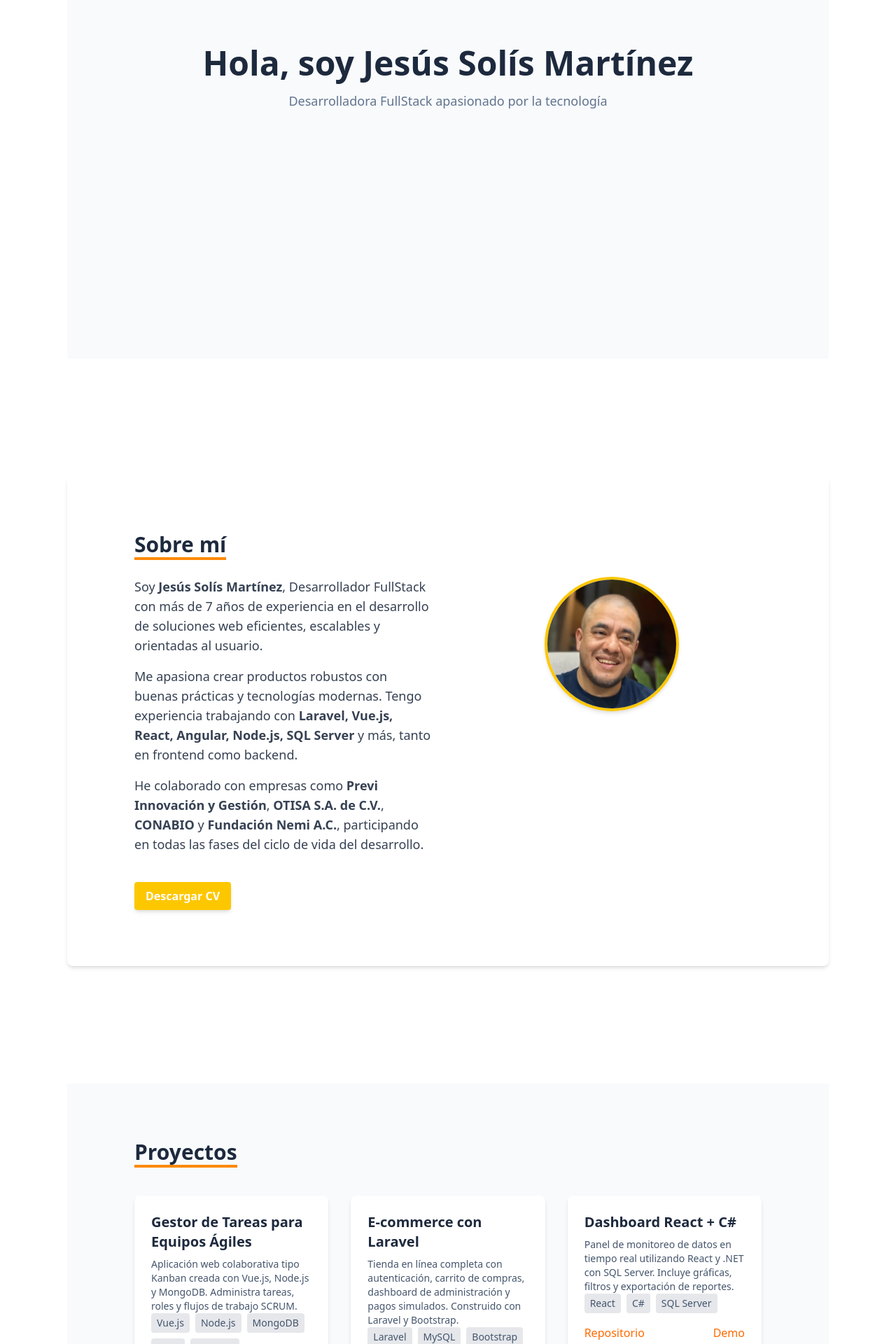
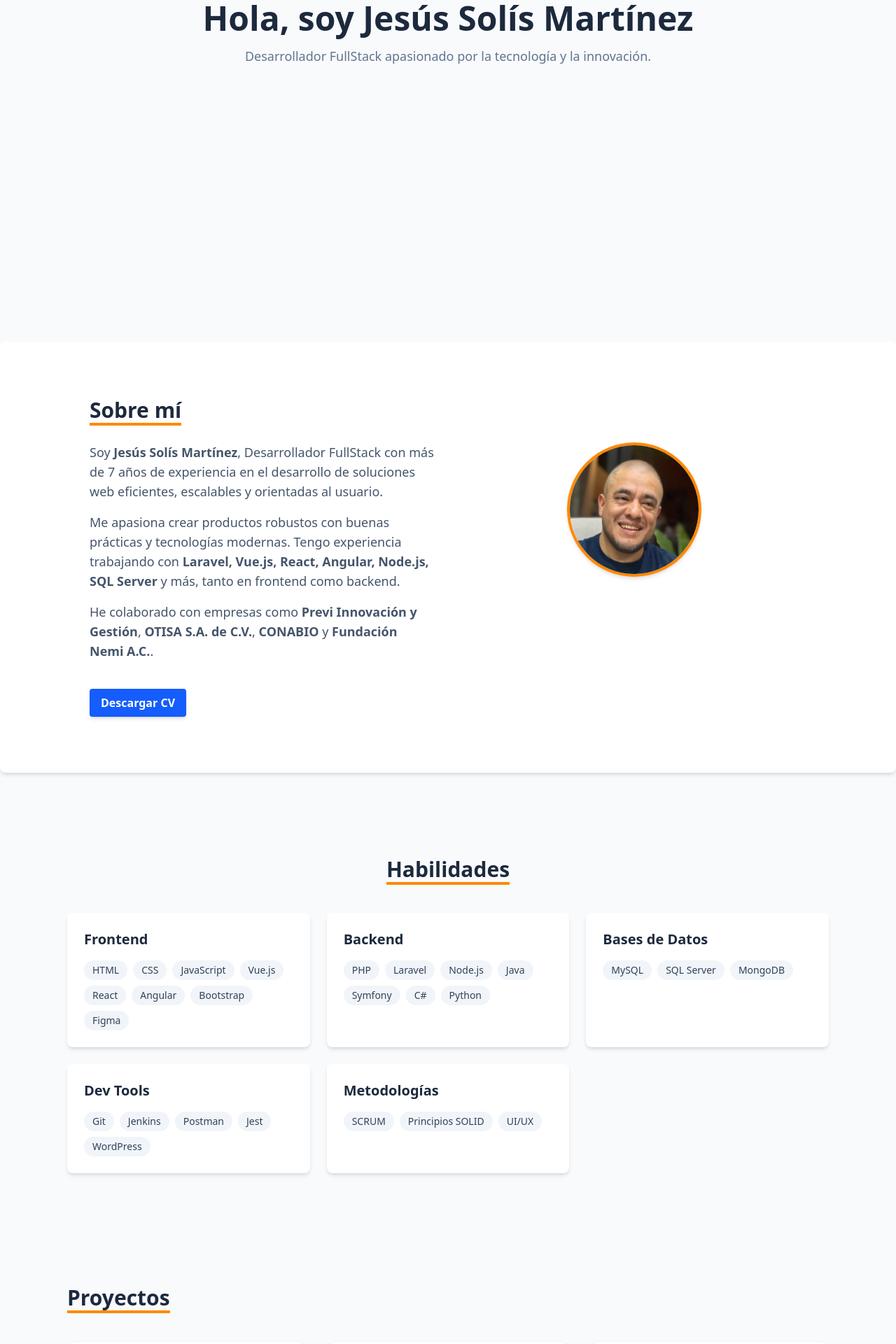
Before and after one commit to Jesus1508/portafolio_jesussolis, a React (Vite) app: page / in a window 1280 px wide. Shown: the part 420-2340 px from the top of the page at 70% size. Built offline with nearby package versions, Linux system fonts and the light colour scheme.

Commit message:
Añadiendo Skills

```diff
--- a/src/App.jsx
+++ b/src/App.jsx
@@ -4,6 +4,7 @@ import About from "./pages/About";
 import Projects from "./pages/Projects";
 import Contact from "./pages/Contact";
 import Resume from "./pages/Resume";
+import Skills from "./pages/Skills";
 
 function App() {
   return (
@@ -11,6 +12,7 @@ function App() {
       <Navbar />
       <Home />
       <About />
+      <Skills />
       <Projects />
       <Resume />
       <Contact />
--- a/src/components/Navbar.jsx
+++ b/src/components/Navbar.jsx
@@ -7,6 +7,7 @@ const Navbar = () => {
   const links = [
     { label: "Inicio", to: "inicio" },
     { label: "Sobre mí", to: "acercade" },
+    { label: "Habilidades", to: "habilidades" },
     { label: "Proyectos", to: "proyectos" },
     { label: "CV", to: "cv" },
     { label: "Contacto", to: "contacto" },
--- a/src/components/ProjectCard.jsx
+++ b/src/components/ProjectCard.jsx
@@ -1,21 +1,21 @@
 const ProjectCard = ({ title, description, tech, repo, demo }) => {
   return (
-      <div className="bg-white shadow-md rounded-lg p-6 hover:shadow-lg transition">
+    <div className="bg-white shadow-md rounded-xl p-6 hover:shadow-lg transition border border-slate-100">
       <div>
         <h3 className="text-xl text-blue-700 font-semibold">{title}</h3>
         <p className="text-sm mt-2 text-slate-600">{description}</p>
-          <div className="flex flex-wrap gap-2 mb-4">
+        <div className="flex flex-wrap gap-2 mt-4">
           {tech.map((t, index) => (
             <span
               key={index}
-                className="bg-gray-200 text-sm px-2 py-1 rounded font-medium"
+              className="bg-slate-100 text-sm px-2 py-1 rounded-full font-medium text-slate-600"
             >
               {t}
             </span>
           ))}
         </div>
       </div>
-        <div className="flex justify-between mt-4">
+      <div className="flex justify-between mt-6 text-sm font-medium">
         <a
           href={repo}
           target="_blank"
--- a/src/pages/About.jsx
+++ b/src/pages/About.jsx
@@ -4,52 +4,50 @@ const About = () => {
   return (
     <motion.section
       id="acercade"
-        className="bg-white py-16 px-6 md:px-24"
+      className="py-20 px-6 md:px-24 bg-white shadow-md rounded-lg my-10"
       initial={{ opacity: 0, y: 50 }}
       whileInView={{ opacity: 1, y: 0 }}
       transition={{ duration: 0.6 }}
       viewport={{ once: true }}
     >
-      <section id="acercade" className="py-20 bg-white shadow-md px-6 md:px-24 rounded-lg my-10">
       <div className="max-w-5xl mx-auto">
         <h2 className="text-3xl font-bold text-blue-700 border-b-4 border-orange-400 inline-block mb-6">
           Sobre mí
         </h2>
 
         <div className="flex flex-col md:flex-row items-start gap-10">
-            {/* Columna de texto */}
+          {/* Texto */}
           <div className="flex-1">
-              <p className="text-gray-700 mb-4 text-lg">
+            <p className="text-slate-600 mb-4 text-lg">
               Soy <strong>Jesús Solís Martínez</strong>, Desarrollador FullStack con más de 7 años de experiencia en el desarrollo de soluciones web eficientes, escalables y orientadas al usuario.
             </p>
-              <p className="text-gray-700 mb-4 text-lg">
+            <p className="text-slate-600 mb-4 text-lg">
               Me apasiona crear productos robustos con buenas prácticas y tecnologías modernas. Tengo experiencia trabajando con <strong>Laravel, Vue.js, React, Angular, Node.js, SQL Server</strong> y más, tanto en frontend como backend.
             </p>
-              <p className="text-gray-700 mb-4 text-lg">
-                He colaborado con empresas como <strong>Previ Innovación y Gestión</strong>, <strong>OTISA S.A. de C.V.</strong>, <strong>CONABIO</strong> y <strong>Fundación Nemi A.C.</strong>, participando en todas las fases del ciclo de vida del desarrollo.
+            <p className="text-slate-600 mb-4 text-lg">
+              He colaborado con empresas como <strong>Previ Innovación y Gestión</strong>, <strong>OTISA S.A. de C.V.</strong>, <strong>CONABIO</strong> y <strong>Fundación Nemi A.C.</strong>.
             </p>
 
             <a
               href="/CV_CJSM_2025.pdf"
               target="_blank"
               rel="noopener noreferrer"
-                className="inline-block mt-6 bg-yellow-400 hover:bg-yellow-500 text-white font-semibold py-2 px-4 rounded shadow-md transition duration-300"
+              className="inline-block mt-6 bg-blue-600 hover:bg-blue-700 text-white font-semibold py-2 px-4 rounded shadow-md transition duration-300"
             >
               Descargar CV
             </a>
           </div>
 
-            {/* Columna de imagen (opcional) */}
+          {/* Imagen */}
           <div className="flex-1 text-center">
             <img
-                src="/src/assets/profile.jpg" // Reemplaza esto con la imagen que desees
+              src="/src/assets/profile.jpg"
               alt="Foto de Carmen"
-                className="rounded-full mx-auto w-48 h-48 object-cover border-4 border-yellow-400 shadow-md"
+              className="rounded-full mx-auto w-48 h-48 object-cover border-4 border-orange-400 shadow-md"
             />
           </div>
         </div>
       </div>
-      </section>
     </motion.section>
   );
 };
--- a/src/pages/Contact.jsx
+++ b/src/pages/Contact.jsx
@@ -25,42 +25,41 @@ const Contact = () => {
   return (
     <motion.section
       id="contacto"
-      className="bg-white py-16 px-6 md:px-24"
+      className="bg-slate-50 py-20 px-6 md:px-24"
       initial={{ opacity: 0, y: 50 }}
       whileInView={{ opacity: 1, y: 0 }}
       transition={{ duration: 0.6 }}
       viewport={{ once: true }}
     >
-      <section id="contacto" className="bg-white py-20 px-6 md:px-24 rounded-lg shadow-md my-10">
-        <div className="max-w-3xl mx-auto text-center">
+      <div className="max-w-3xl mx-auto bg-white rounded-lg shadow-md p-8 text-center">
         <h2 className="text-3xl font-bold text-blue-700 border-b-4 border-orange-400 inline-block mb-6">
           Contáctame
         </h2>
-          <p className="text-lg text-gray-600 mb-8">
+        <p className="text-lg text-slate-600 mb-8">
           ¿Tienes un proyecto en mente o deseas colaborar? Envíame un mensaje.
         </p>
 
-          <form ref={form} onSubmit={sendEmail} className="grid gap-4">
+        <form ref={form} onSubmit={sendEmail} className="grid gap-4 text-left">
           <input
             type="text"
             name="from_name"
             placeholder="Tu nombre"
             required
-              className="p-3 border border-slate-300 rounded"
+            className="p-3 border border-slate-300 rounded focus:outline-blue-500"
           />
           <input
             type="email"
             name="from_email"
             placeholder="Tu correo electrónico"
             required
-              className="p-3 border border-slate-300 rounded"
+            className="p-3 border border-slate-300 rounded focus:outline-blue-500"
           />
           <textarea
             name="message"
             placeholder="Tu mensaje"
             rows="5"
             required
-              className="p-3 border border-slate-300 rounded"
+            className="p-3 border border-slate-300 rounded focus:outline-blue-500"
           ></textarea>
           <button
             type="submit"
@@ -76,8 +75,8 @@ const Contact = () => {
           </p>
         )}
       </div>
-      </section>
     </motion.section>
+
   );
 };
 
--- a/src/pages/Home.jsx
+++ b/src/pages/Home.jsx
@@ -4,18 +4,18 @@ const Home = () => {
   return (
     <motion.section
       id="inicio"
-        className="bg-white py-16 px-6 md:px-24"
+      className="min-h-screen flex items-center justify-center bg-slate-50 px-4"
       initial={{ opacity: 0, y: 50 }}
       whileInView={{ opacity: 1, y: 0 }}
       transition={{ duration: 0.6 }}
       viewport={{ once: true }}
     >
-        <section id="inicio" className="min-h-screen flex items-center justify-center bg-slate-50">
-          <div className="text-center px-4">
+      <div className="text-center max-w-3xl">
         <h1 className="text-5xl font-bold text-blue-600">Hola, soy Jesús Solís Martínez</h1>
-            <p className="mt-4 text-lg text-slate-500">Desarrolladora FullStack apasionado por la tecnología</p>
+        <p className="mt-4 text-lg text-slate-500">
+          Desarrollador FullStack apasionado por la tecnología y la innovación.
+        </p>
       </div>
-        </section>
     </motion.section>
   );
 };
--- a/src/pages/Projects.jsx
+++ b/src/pages/Projects.jsx
@@ -6,15 +6,14 @@ const Projects = () => {
   return (
     <motion.section
       id="proyectos"
-      className="bg-white py-16 px-6 md:px-24"
+      className="py-20 px-6 md:px-24 bg-slate-50"
       initial={{ opacity: 0, y: 50 }}
       whileInView={{ opacity: 1, y: 0 }}
       transition={{ duration: 0.6 }}
       viewport={{ once: true }}
     >
-      <section id="proyectos" className="py-20 px-6 md:px-24 bg-slate-50">
       <div className="max-w-6xl mx-auto">
-          <h2 className="text-3xl font-bold text-blue-700 border-b-4 border-orange-400 inline-block mb-10">
+        <h2 className="text-3xl font-bold text-blue-700 border-b-4 border-orange-400 mb-10 inline-block mx-auto text-center">
           Proyectos
         </h2>
         <div className="grid md:grid-cols-2 lg:grid-cols-3 gap-8">
@@ -23,7 +22,6 @@ const Projects = () => {
           ))}
         </div>
       </div>
-      </section>
     </motion.section>
   );
 };
--- /dev/null
+++ b/src/pages/Skills.jsx
@@ -0,0 +1,68 @@
+import { motion } from "framer-motion";
+
+const skillsData = [
+  {
+    title: "Frontend",
+    items: ["HTML", "CSS", "JavaScript", "Vue.js", "React", "Angular", "Bootstrap", "Figma"],
+  },
+  {
+    title: "Backend",
+    items: ["PHP", "Laravel", "Node.js", "Java", "Symfony", "C#", "Python"],
+  },
+  {
+    title: "Bases de Datos",
+    items: ["MySQL", "SQL Server", "MongoDB"],
+  },
+  {
+    title: "Dev Tools",
+    items: ["Git", "Jenkins", "Postman", "Jest", "WordPress"],
+  },
+  {
+    title: "Metodologías",
+    items: ["SCRUM", "Principios SOLID", "UI/UX"],
+  },
+];
+
+const Skills = () => {
+  return (
+    <motion.section
+      id="habilidades"
+      className="py-20 px-6 md:px-24 bg-slate-50"
+      initial={{ opacity: 0, y: 50 }}
+      whileInView={{ opacity: 1, y: 0 }}
+      transition={{ duration: 0.6 }}
+      viewport={{ once: true }}
+    >
+      <div className="max-w-6xl mx-auto">
+        <div className="text-center">
+          <h2 className="text-3xl font-bold text-blue-700 border-b-4 border-orange-400 inline-block mb-10">
+            Habilidades
+          </h2>
+        </div>
+
+        <div className="grid md:grid-cols-2 lg:grid-cols-3 gap-6">
+          {skillsData.map((category, index) => (
+            <div
+              key={index}
+              className="bg-white shadow-md rounded-lg p-6 hover:shadow-lg transition"
+            >
+              <h3 className="text-xl font-semibold text-blue-700 mb-4">{category.title}</h3>
+              <div className="flex flex-wrap gap-2">
+                {category.items.map((skill, i) => (
+                  <span
+                    key={i}
+                    className="bg-slate-100 text-slate-700 text-sm px-3 py-1 rounded-full"
+                  >
+                    {skill}
+                  </span>
+                ))}
+              </div>
+            </div>
+          ))}
+        </div>
+      </div>
+    </motion.section>
+  );
+};
+
+export default Skills;
```
Also changed, not shown: src/pages/Resume.jsx (+8 -9 lines). Lines whose indentation alone changed are shown as unchanged.
